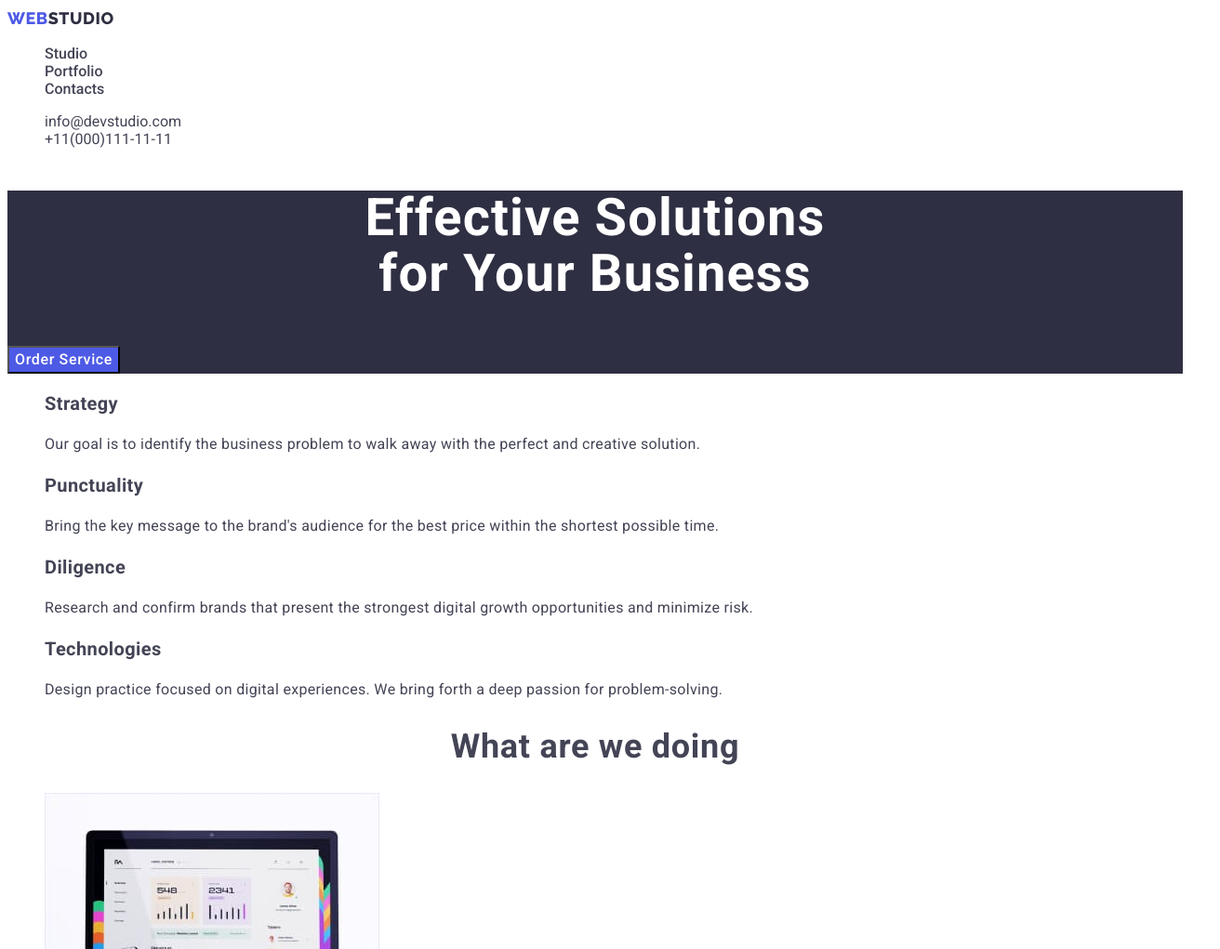
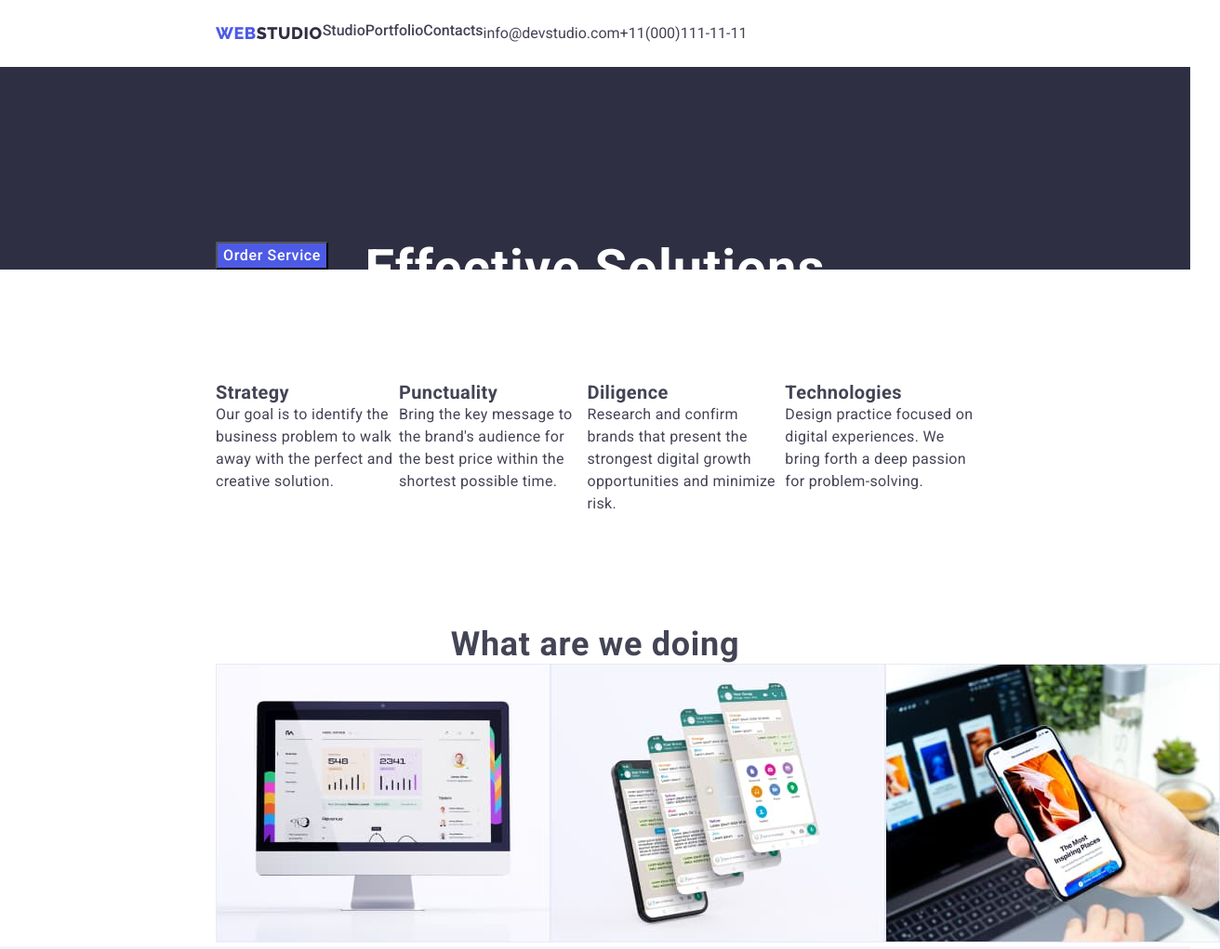
Before and after one commit to MaximShilin/goit-markup-hw-03, a plain HTML site: page index.html in a window 1280 px wide. Shown: the top 1021 px of the page at 93% size, 1312 px wide, since content can reach past the window. Drawn offline with nearby package versions, Linux system fonts and the light colour scheme.

Commit message:
воскр

```diff
--- a/css/styles.css
+++ b/css/styles.css
@@ -8,6 +8,9 @@
     --text-color: #434455;
     --footer-text-color:#E7E9FC;
 }
+
+p, h1, h2, h3, h4, h5, h6 {margin: 0;}
+ul {padding-left: 0; margin: 0;}
 
 body {
     font-family: 'Roboto', sans-serif;
@@ -29,6 +32,13 @@ ul {
     clip-path: inset(50%);
     margin: -1px;}
 
+.conteiner {
+    width: 1128px;
+    padding-left: 156px;
+    padding-right: 156px;
+    margin: 0 auto;
+}
+
 /*---------LOGO---------*/
 .header-logo-web, .footer-logo-web {
     color: var(--brand-color);}
@@ -46,13 +56,24 @@ ul {
 
 /*---------HEDER---------*/
 .header {
-    background: var(--background-color);}
+    background: var(--background-color);
+    padding-top: 24px;
+    padding-bottom: 24px;}
+.header-link li {
+    margin: right 40px;;}
+.header-navigation {
+    display: flex;}
+.header-list {
+    display: flex;}
 .header-link {
     font-weight: 500;
     color: inherit;
     text-decoration: none}
 .header-link:is(:hover, :focus) {
     color: var(--pressed-state-color);}
+.heder-menu {
+    display: flex;
+    align-items: center;}
 .mail-link, .tel-link {
     color: inherit;
     text-decoration: none}
@@ -70,6 +91,10 @@ ul {
     font-weight: 700;
     line-height: 1.07;
     letter-spacing: 0.02em;
+    padding-top: 188px;
+    margin: 0 auto;
+    width: 496px;
+    height: 120px;
     }
 .hiro-btn {
     cursor: pointer;
@@ -85,6 +110,11 @@ ul {
     background-color: var(--pressed-state-color);}
 
 /*---------Advantages-Section---------*/
+.advantages-list {
+    display: flex;}
+.advantages {
+    padding-top: 120px;
+    padding-bottom: 120px;}
 .advantages-title {
     font-size: 20px;
     line-height: 1.2;
@@ -94,6 +124,7 @@ ul {
     letter-spacing: 0.02em;}
 
 /*---------Examples-Section---------*/
+.examples-list {display: flex;}
 .examples-title {
     text-align: center;
     font-size: 36px;
@@ -103,6 +134,7 @@ ul {
 /*---------Team-Section---------*/
 .team {
     background: var(--brand-color-team);}
+.team-list {display: flex;}
 .team-title {
     text-align: center;
     font-size: 36px;
@@ -147,7 +179,9 @@ ul {
 .footer {
     background:var(--title-color);}
 .footer-title {
+    width: 264px;
     color: var(--footer-text-color);
     line-height: 1.5;
-    letter-spacing: 0.02em;;
+    letter-spacing: 0.02em;
+
 }
--- a/index.html
+++ b/index.html
@@ -7,51 +7,42 @@
     <title>Document</title>
     <link rel="preconnect" href="https://fonts.googleapis.com" />
     <link rel="preconnect" href="https://fonts.gstatic.com" crossorigin />
-    <link
-      href="https://fonts.googleapis.com/css2?family=Raleway:wght@800&family=Roboto:wght@400;500;700;900&display=swap"
-      rel="stylesheet"
-    />
+    <link href="https://fonts.googleapis.com/css2?family=Raleway:wght@800&family=Roboto:wght@400;500;700;900&display=swap"
+      rel="stylesheet"/>
+    <link rel="stylesheet" href="https://cdnjs.cloudflare.com/ajax/libs/modern-normalize/1.1.0/modern-normalize.min.css">
     <link rel="stylesheet" href="./css/styles.css" />
   </head>
 
   <body>
     <header class="header">
-      <nav class="header-navigation">
-        <a class="header-logo" href="./index.html"><span class="header-logo-web">WEB</span><span class="header-logo-studio">STUDIO</span></a>
-        <ul class="header-list">
-          <li class="header-item">
-            <a class="header-link" href="index.html">Studio</a>
-          </li>
-          <li class="header-item">
-            <a class="header-link" href="portfolio.html">Portfolio</a>
-          </li>
-          <li class="header-item">
-            <a class="header-link" href="">Contacts</a>
-          </li>
-        </ul>
+      <div class="conteiner header-conteiner">
+        <nav class="header-navigation">
+          <a class="header-logo" href="./index.html"><span class="header-logo-web">WEB</span><span class="header-logo-studio">STUDIO</span></a>
+          <ul class="header-list">
+            <li class="header-item"><a class="header-link" href="index.html">Studio</a></li>
+            <li class="header-item"><a class="header-link" href="portfolio.html">Portfolio</a></li>
+            <li class="header-item"><a class="header-link" href="">Contacts</a></li>
+          </ul>
+      <ul class="heder-menu">
+        <li><a class="mail-link" href="mailto:info@devstudio.com">info@devstudio.com</a></li>
+        <li><a class="tel-link" href="tel:+110001111111">+11(000)111-11-11</a></li>
+      </ul>
       </nav>
-      <ul>
-        <li>
-          <a class="mail-link" href="mailto:info@devstudio.com"
-            >info@devstudio.com</a
-          >
-        </li>
-        <li>
-          <a class="tel-link" href="tel:+110001111111">+11(000)111-11-11</a>
-        </li>
-      </ul>
+      </div>
     </header>
 
     <main>
       <section class="hiro">
+        <div class="conteiner">
         <h1 class="hiro-title">
-          Effective Solutions<br />
-          for Your Business
+          Effective Solutions for Your Business
         </h1>
         <button class="hiro-btn" type="button">Order Service</button>
+        </div>
       </section>
 
       <section class="advantages">
+        <div class="conteiner">
         <h2 class="visually-hidden">Advantages</h2>
         <ul class="advantages-list">
           <li class="advantages-item">
@@ -83,9 +74,11 @@
             </p>
           </li>
         </ul>
+        </div>
       </section>
 
       <section class="examples">
+        <div class="conteiner">
         <h2 class="examples-title">What are we doing</h2>
         <ul class="examples-list">
           <li class="examples-item">
@@ -101,21 +94,21 @@
               class="examles-img"
               src="./images/rectangle72.jpg"
               alt="examples of studio work in the application on the phone"
-              width="360"
-            />
+              width="360"/>
           </li>
           <li class="examples-item">
             <img
               class="examles-img"
               src="./images/rectangle73.jpg"
               alt="simple human interaction"
-              width="360"
-            />
+              width="360"/>
           </li>
         </ul>
+        </div>
       </section>
 
       <section class="team">
+        <div class="conteiner">
         <h2 class="team-title">Our Team</h2>
         <ul class="team-list">
           <li class="team-item">
@@ -159,20 +152,18 @@
             <p class="team-item-text">UI Designer</p>
           </li>
         </ul>
+        </div>
       </section>
     </main>
 
     <footer class="footer">
-      <a
-        class="footer-logo"
-        href="https://maximshilin.github.io/goit-markup-hw-02/index.html"
-        ><span class="footer-logo-web">WEB</span
-        ><span class="footer-logo-studio">STUDIO</span></a
-      >
+      <div class="conteiner">
+      <a class="footer-logo" href="https://maximshilin.github.io/goit-markup-hw-02/index.html"><span class="footer-logo-web">WEB</span><span class="footer-logo-studio">STUDIO</span></a>
       <p class="footer-title">
         Increase the flow of customers and sales for your business with digital
         marketing & growth solutions.
       </p>
+      </div>
     </footer>
   </body>
 </html>
```
Also changed, not shown: portfolio.html (+8 -2 lines).
